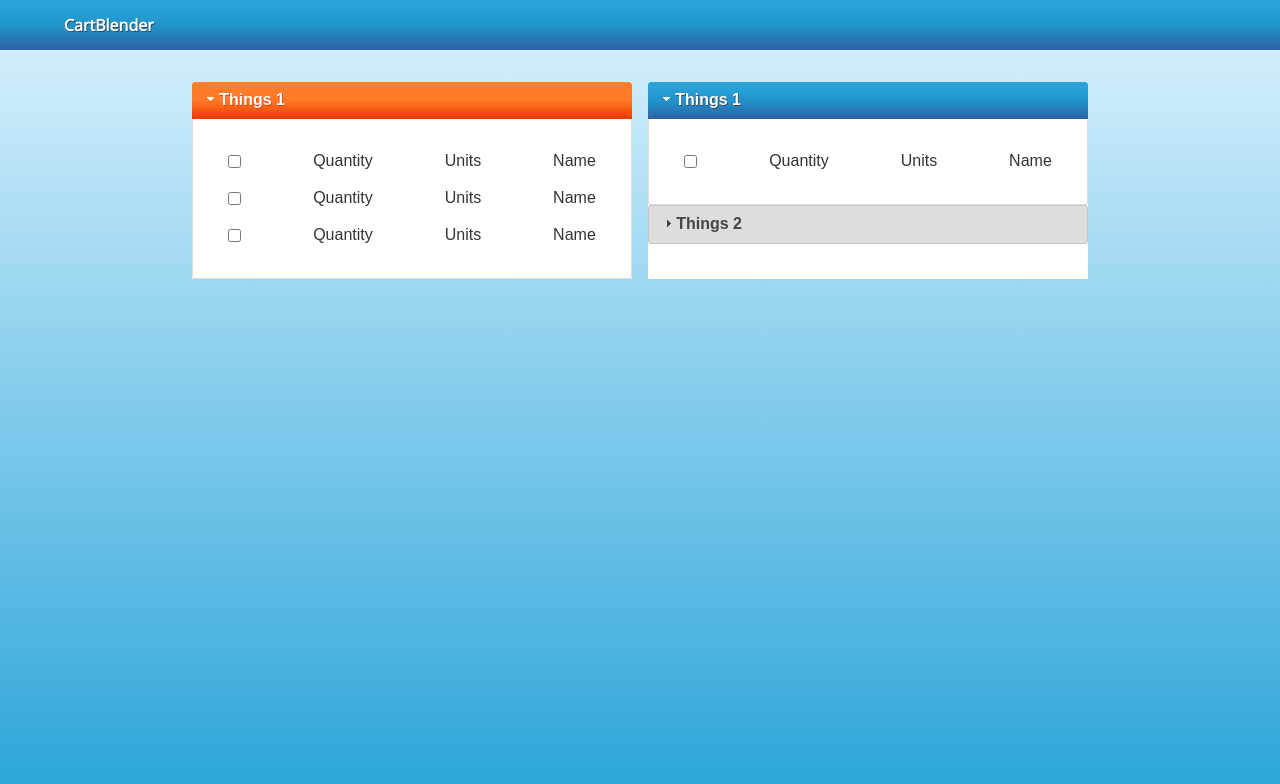
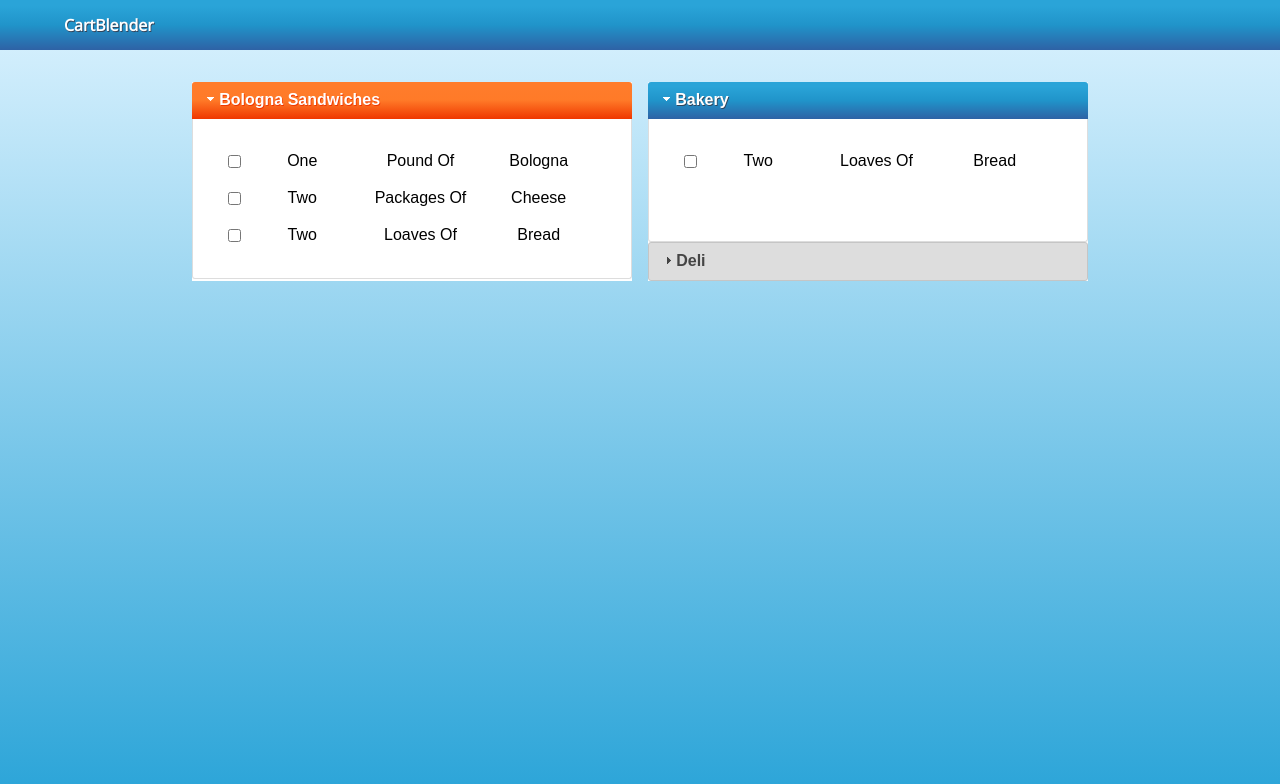
Before and after one commit to lightyn/listlight, a website: page source/clientBrowser/index.html in a window 1280 px wide. Drawn offline with nearby package versions, Linux system fonts and the light colour scheme.

Commit message:
Added placeholder text to input boxes along with related css.

```diff
--- a/source/clientBrowser/index.html
+++ b/source/clientBrowser/index.html
@@ -13,6 +13,7 @@
 </head>
 
 <body>
+    <!-- Navigation -->
   <div id="navWrapper">
     <nav class="navContainer">
       <ul id="headerUi">
@@ -32,31 +33,32 @@
       </ul>
     </nav>
   </div>
+  <!-- Main content -->
   <div id="contentWrapper">
     <div class="contentContainer">
       <div class='listContainer hiddenPane' id="recipeList">
         <!-- JQUERYUI accordion structure begins -->
         <div class="accordion">
           <div class="group">
-            <h3>Things 1</h3>
+            <h3>Bologna Sandwiches</h3>
             <div>
               <ul class="listItem">
                 <input type="checkbox">
-                <li class="listItemUI listItemQuantity">Quantity</li>
-                <li class="listItemUI listItemUnits">Units</li>
-                <li class="listItemUI listItemName">Name</li>
+                <li class="listItemUI listItemQuantity"><input class="listInput" type="text" value="One"></li>
+                <li class="listItemUI listItemUnits"><input class="listInput" type="text" value="Pound Of"></li>
+                <li class="listItemUI listItemName"><input class="listInput" type="text" value="Bologna"></li>
               </ul>
               <ul class="listItem">
                 <input type="checkbox">
-                <li class="listItemUI listItemQuantity">Quantity</li>
-                <li class="listItemUI listItemUnits">Units</li>
-                <li class="listItemUI listItemName">Name</li>
+                <li class="listItemUI listItemQuantity"><input class="listInput" type="text" value="Two"></li>
+                <li class="listItemUI listItemUnits"><input class="listInput" type="text" value="Packages Of"></li>
+                <li class="listItemUI listItemName"><input class="listInput" type="text" value="Cheese"></li>
               </ul>
               <ul class="listItem">
                 <input type="checkbox">
-                <li class="listItemUI listItemQuantity">Quantity</li>
-                <li class="listItemUI listItemUnits">Units</li>
-                <li class="listItemUI listItemName">Name</li>
+                <li class="listItemUI listItemQuantity"><input class="listInput" type="text" value="Two"></li>
+                <li class="listItemUI listItemUnits"><input class="listInput" type="text" value="Loaves Of"></li>
+                <li class="listItemUI listItemName"><input class="listInput" type="text" value="Bread"></li>
               </ul>
             </div>
           </div>
@@ -66,25 +68,31 @@
       <div class='listContainer' id="shoppingList">
         <div class="accordion">
           <div class="group">
-            <h3>Things 1</h3>
+            <h3>Bakery</h3>
             <div>
               <ul class="listItem">
                 <input type="checkbox">
-                <li class="listItemUI listItemQuantity">Quantity</li>
-                <li class="listItemUI listItemUnits">Units</li>
-                <li class="listItemUI listItemName">Name</li>
+                <li class="listItemUI listItemQuantity"><input class="listInput" type="text" value="Two"></li>
+                <li class="listItemUI listItemUnits"><input class="listInput" type="text" value="Loaves Of"></li>
+                <li class="listItemUI listItemName"><input class="listInput" type="text" value="Bread"></li>
               </ul>
             </div>
           </div>
           <div class="group">
-            <h3>Things 2</h3>
+            <h3>Deli</h3>
             <div>
               <ul class="listItem">
                 <input type="checkbox">
-                <li class="listItemUI listItemQuantity">Quantity</li>
-                <li class="listItemUI listItemUnits">Units</li>
-                <li class="listItemUI listItemName">Name</li>
+                <li class="listItemUI listItemQuantity"><input class="listInput" type="text" value="One"></li>
+                <li class="listItemUI listItemUnits"><input class="listInput" type="text" value="Pound Of"></li>
+                <li class="listItemUI listItemName"><input class="listInput" type="text" value="Bologna"></li>
               </ul>
+              <ul class="listItem">
+                <input type="checkbox">
+                <li class="listItemUI listItemQuantity"><input class="listInput" type="text" value="Two"></li>
+                <li class="listItemUI listItemUnits"><input class="listInput" type="text" value="Packages Of"></li>
+                <li class="listItemUI listItemName"><input class="listInput" type="text" value="Cheese"></li>
+            </ul>
             </div>
           </div>
         </div>
@@ -93,6 +101,7 @@
   </div>
   <!--Custom script to initialize all jqueryui accordions-->
   <script src="scripts/accordion.js"></script>
+  <!--Main content scripts -->
   <script src="scripts/scripts.js"></script>
 </body>
 
--- a/source/clientBrowser/scss/style.scss
+++ b/source/clientBrowser/scss/style.scss
@@ -148,7 +148,6 @@ ul {
 	color: #FFFFFF;
 	text-align: center;
 	text-shadow: 0.05rem 0.05rem #32445b;
-	//float: left;
 	padding: 0.9rem 1rem 0.7rem;
 	font-weight: 400;
 }
@@ -178,9 +177,7 @@ ul {
 
 
 //===CONTENT===
-
 #contentWrapper {
-	//background-image: url("../favicon.ico");
 	margin: 0;
 	padding: 2rem 15%;
 }
@@ -208,6 +205,11 @@ ul {
 .liItemUI {
 	flex-grow: 1;
 }
+.listInput {
+    border: none;
+    width: 100%;
+    text-align: center;
+}
 
 //===JQUERYUI OVERRIDES===
 
@@ -221,6 +223,7 @@ ul {
 
 .ui-accordion-header {
 	font-weight: 600;
+    flex-grow: 4;
 }
 
 .ui-accordion-header-collapsed {
```
Also changed, not shown: build/clientBrowser/index.html, build/clientBrowser/style.css, source/clientBrowser/style.css, 2 other files.
